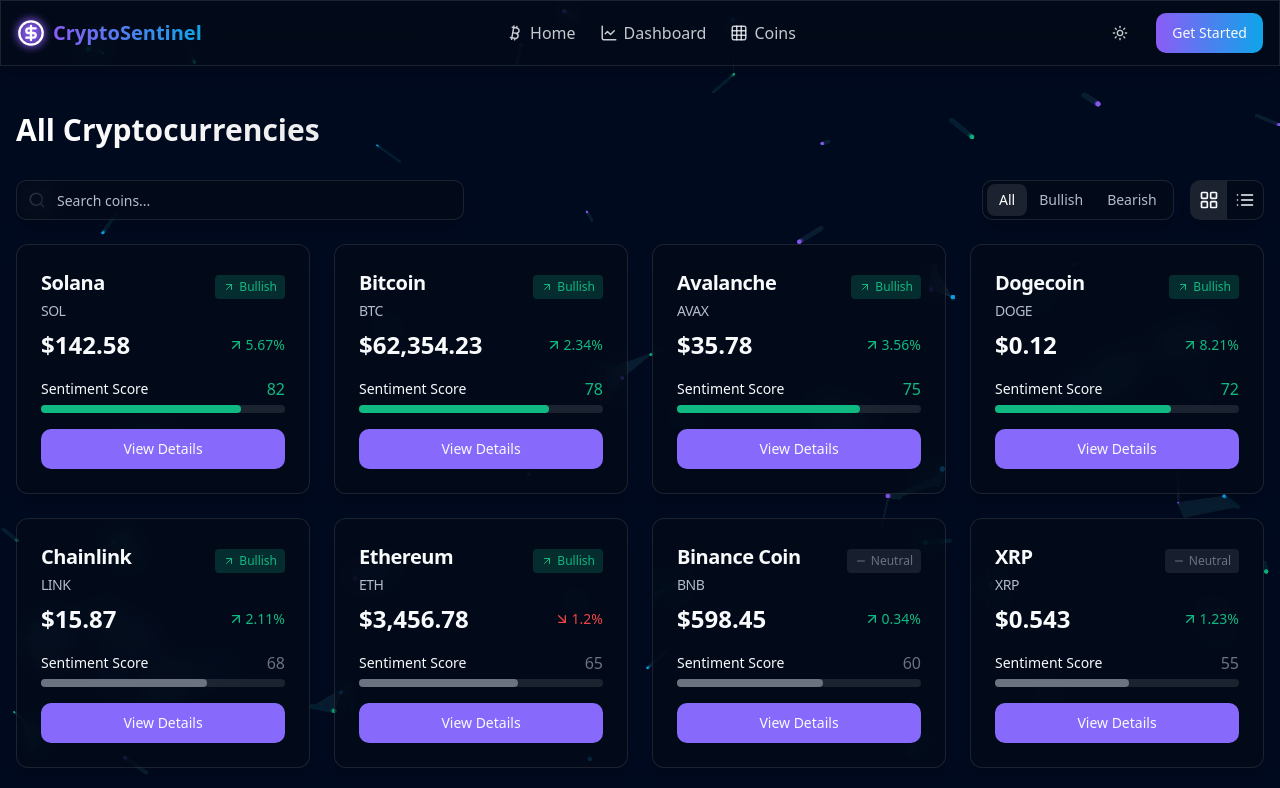
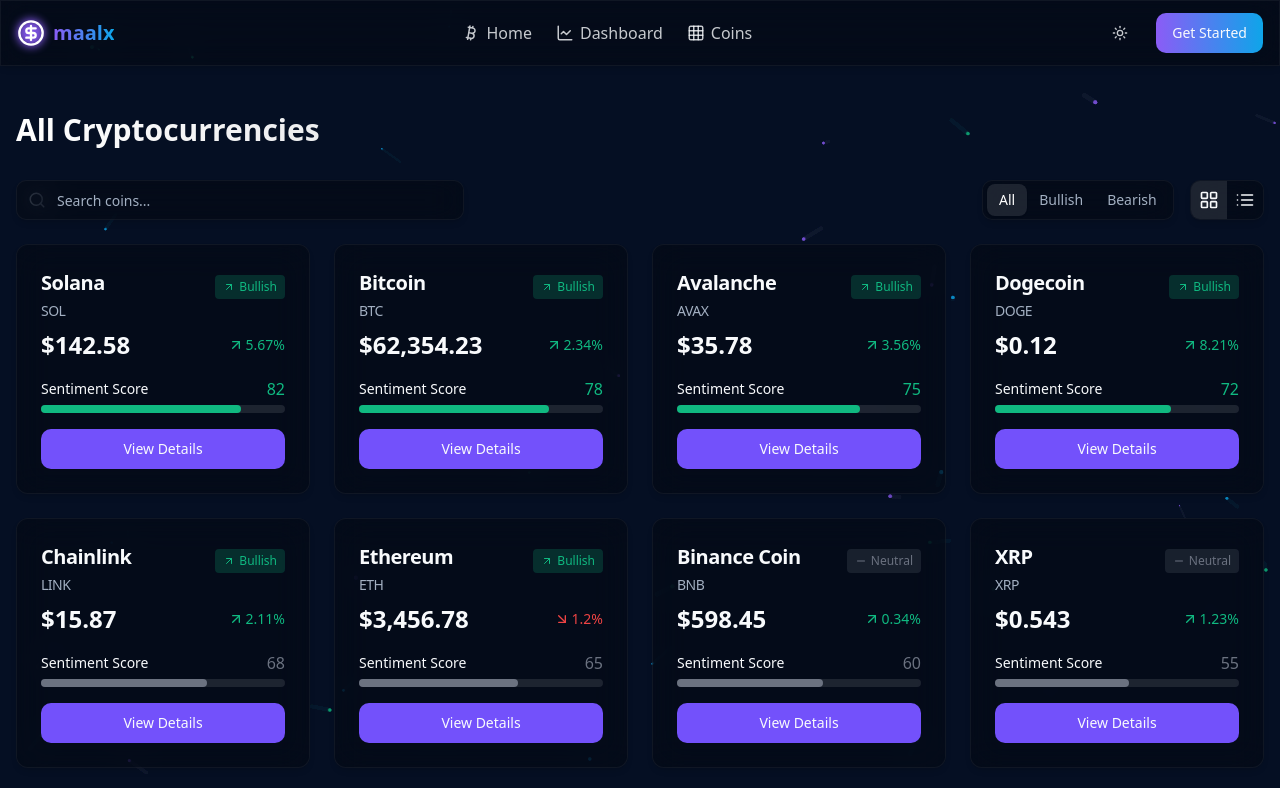
Before and after one commit to aasthachordia/crypto-pulse-nexus, a React (Vite) app: page /coins in a window 1280 px wide. Shown: the top 788 px of the page. Built offline with nearby package versions, Linux system fonts and the light colour scheme.

Commit message:
Refactor: Update site appearance
- Changed the site's background and overall color scheme to a darker tone.
- Updated the site's name to "maalx".

```diff
--- a/index.html
+++ b/index.html
@@ -1,19 +1,20 @@
+
 <!DOCTYPE html>
 <html lang="en">
   <head>
     <meta charset="UTF-8" />
     <meta name="viewport" content="width=device-width, initial-scale=1.0" />
-    <title>crypto-pulse-nexus</title>
-    <meta name="description" content="Lovable Generated Project" />
-    <meta name="author" content="Lovable" />
+    <title>maalx</title>
+    <meta name="description" content="Advanced Crypto Sentiment Analysis" />
+    <meta name="author" content="maalx" />
 
-    <meta property="og:title" content="crypto-pulse-nexus" />
-    <meta property="og:description" content="Lovable Generated Project" />
+    <meta property="og:title" content="maalx" />
+    <meta property="og:description" content="Advanced Crypto Sentiment Analysis" />
     <meta property="og:type" content="website" />
     <meta property="og:image" content="https://lovable.dev/opengraph-image-p98pqg.png" />
 
     <meta name="twitter:card" content="summary_large_image" />
-    <meta name="twitter:site" content="@lovable_dev" />
+    <meta name="twitter:site" content="@maalx" />
     <meta name="twitter:image" content="https://lovable.dev/opengraph-image-p98pqg.png" />
   </head>
 
--- a/src/components/layout/Navbar.tsx
+++ b/src/components/layout/Navbar.tsx
@@ -26,7 +26,7 @@ const Navbar = () => {
   };
 
   return (
-    <nav className="fixed top-0 left-0 right-0 z-50 glassmorphism border-b border-white/10">
+    <nav className="fixed top-0 left-0 right-0 z-50 glassmorphism border-b border-white/5">
       <div className="container mx-auto px-4 py-3">
         <div className="flex items-center justify-between">
           <Link to="/" className="flex items-center gap-2">
@@ -35,7 +35,7 @@ const Navbar = () => {
               <CircleDollarSign size={28} className="text-white relative z-10" />
             </div>
             <span className="text-xl font-bold bg-gradient-to-r from-crypto-neon-purple to-crypto-neon-blue text-transparent bg-clip-text">
-              CryptoSentinel
+              maalx
             </span>
           </Link>
 
@@ -80,7 +80,7 @@ const Navbar = () => {
 
       {/* Mobile menu */}
       {isOpen && (
-        <div className="md:hidden glassmorphism border-t border-white/10 py-4 px-4">
+        <div className="md:hidden glassmorphism border-t border-white/5 py-4 px-4">
           <div className="flex flex-col space-y-4">
             <Link
               to="/"
@@ -106,7 +106,7 @@ const Navbar = () => {
               <Grid size={18} />
               <span>Coins</span>
             </Link>
-            <div className="flex items-center justify-between pt-3 border-t border-white/10">
+            <div className="flex items-center justify-between pt-3 border-t border-white/5">
               <Button variant="ghost" size="icon" onClick={toggleDarkMode}>
                 {darkMode ? (
                   <Sun size={20} className="text-foreground/80" />
--- a/src/components/ui/particle-background.tsx
+++ b/src/components/ui/particle-background.tsx
@@ -30,23 +30,23 @@ const ParticleBackground = () => {
     resizeCanvas();
 
     // Create particles
-    const particleCount = Math.floor(window.innerWidth / 15); // Responsive particle count
+    const particleCount = Math.floor(window.innerWidth / 20); // Reduced particle count
     const particles: Particle[] = [];
 
     const colors = [
-      'rgba(139, 92, 246, 0.5)', // purple
-      'rgba(14, 165, 233, 0.5)', // blue
-      'rgba(16, 185, 129, 0.5)', // green
+      'rgba(139, 92, 246, 0.3)', // purple (dimmed)
+      'rgba(14, 165, 233, 0.3)', // blue (dimmed)
+      'rgba(16, 185, 129, 0.3)', // green (dimmed)
     ];
 
     for (let i = 0; i < particleCount; i++) {
       particles.push({
         x: Math.random() * canvas.width,
         y: Math.random() * canvas.height,
-        radius: Math.random() * 2 + 0.5,
+        radius: Math.random() * 1.5 + 0.5, // Slightly smaller particles
         color: colors[Math.floor(Math.random() * colors.length)],
-        vx: (Math.random() - 0.5) * 0.15,
-        vy: (Math.random() - 0.5) * 0.15
+        vx: (Math.random() - 0.5) * 0.12, // Slower movement
+        vy: (Math.random() - 0.5) * 0.12  // Slower movement
       });
     }
 
@@ -54,8 +54,8 @@ const ParticleBackground = () => {
     const animate = () => {
       requestAnimationFrame(animate);
 
-      // Clear canvas with slight fade effect for trails
-      ctx.fillStyle = 'rgba(17, 24, 39, 0.05)';
+      // Clear canvas with slight fade effect for trails (darker)
+      ctx.fillStyle = 'rgba(17, 24, 39, 0.1)';
       ctx.fillRect(0, 0, canvas.width, canvas.height);
 
       // Update and draw particles
@@ -82,10 +82,10 @@ const ParticleBackground = () => {
           const dy = particle.y - particles[j].y;
           const distance = Math.sqrt(dx * dx + dy * dy);
 
-          if (distance < 100) { // Only connect nearby particles
+          if (distance < 80) { // Only connect nearby particles
             ctx.beginPath();
-            ctx.strokeStyle = `rgba(255, 255, 255, ${0.03 * (1 - distance / 100)})`;
-            ctx.lineWidth = 0.5;
+            ctx.strokeStyle = `rgba(255, 255, 255, ${0.02 * (1 - distance / 80)})`; // Dimmer connections
+            ctx.lineWidth = 0.3; // Thinner lines
             ctx.moveTo(particle.x, particle.y);
             ctx.lineTo(particles[j].x, particles[j].y);
             ctx.stroke();
--- a/src/index.css
+++ b/src/index.css
@@ -5,44 +5,44 @@
 
 @layer base {
   :root {
-    --background: 222 47% 5%;
+    --background: 222 47% 3%;
     --foreground: 210 40% 98%;
 
-    --card: 222 47% 10%;
+    --card: 222 47% 8%;
     --card-foreground: 210 40% 98%;
 
-    --popover: 222 47% 10%;
+    --popover: 222 47% 8%;
     --popover-foreground: 210 40% 98%;
 
-    --primary: 252 95% 70%;
+    --primary: 252 95% 65%;
     --primary-foreground: 210 40% 98%;
 
-    --secondary: 222 47% 15%;
+    --secondary: 222 47% 12%;
     --secondary-foreground: 210 40% 98%;
 
-    --muted: 222 47% 15%;
-    --muted-foreground: 215 20% 75%;
+    --muted: 222 47% 12%;
+    --muted-foreground: 215 20% 70%;
 
-    --accent: 194 95% 50%;
+    --accent: 194 95% 45%;
     --accent-foreground: 210 40% 98%;
 
     --destructive: 0 62.8% 50.6%;
     --destructive-foreground: 210 40% 98%;
 
-    --border: 222 47% 20%;
-    --input: 222 47% 20%;
-    --ring: 252 95% 70%;
+    --border: 222 47% 15%;
+    --input: 222 47% 15%;
+    --ring: 252 95% 65%;
 
     --radius: 0.75rem;
 
-    --sidebar-background: 222 47% 8%;
+    --sidebar-background: 222 47% 6%;
     --sidebar-foreground: 210 40% 98%;
-    --sidebar-primary: 252 95% 70%;
+    --sidebar-primary: 252 95% 65%;
     --sidebar-primary-foreground: 0 0% 100%;
-    --sidebar-accent: 222 47% 15%;
+    --sidebar-accent: 222 47% 12%;
     --sidebar-accent-foreground: 210 40% 98%;
-    --sidebar-border: 222 47% 20%;
-    --sidebar-ring: 252 95% 70%;
+    --sidebar-border: 222 47% 15%;
+    --sidebar-ring: 252 95% 65%;
   }
 }
 
@@ -53,8 +53,9 @@
 
   body {
     @apply bg-background text-foreground;
-    background-image: radial-gradient(rgba(139, 92, 246, 0.1) 1px, transparent 0),
-      radial-gradient(rgba(14, 165, 233, 0.1) 1px, transparent 0);
+    background-image:
+      radial-gradient(rgba(139, 92, 246, 0.07) 1px, transparent 0),
+      radial-gradient(rgba(14, 165, 233, 0.07) 1px, transparent 0);
     background-size: 40px 40px;
     background-position: 0 0, 20px 20px;
   }
@@ -62,18 +63,18 @@
 
 @layer utilities {
   .glassmorphism {
-    @apply bg-background/40 backdrop-blur-lg border border-white/10 shadow-lg;
+    @apply bg-background/40 backdrop-blur-lg border border-white/5 shadow-md;
   }
 
   .text-glow {
-    text-shadow: 0 0 10px rgba(139, 92, 246, 0.7), 0 0 20px rgba(139, 92, 246, 0.5);
+    text-shadow: 0 0 10px rgba(139, 92, 246, 0.5), 0 0 20px rgba(139, 92, 246, 0.3);
   }
 
   .text-glow-blue {
-    text-shadow: 0 0 10px rgba(14, 165, 233, 0.7), 0 0 20px rgba(14, 165, 233, 0.5);
+    text-shadow: 0 0 10px rgba(14, 165, 233, 0.5), 0 0 20px rgba(14, 165, 233, 0.3);
   }
 
   .text-glow-green {
-    text-shadow: 0 0 10px rgba(16, 185, 129, 0.7), 0 0 20px rgba(16, 185, 129, 0.5);
+    text-shadow: 0 0 10px rgba(16, 185, 129, 0.5), 0 0 20px rgba(16, 185, 129, 0.3);
   }
 }
--- a/src/pages/Index.tsx
+++ b/src/pages/Index.tsx
@@ -58,7 +58,7 @@ const Index = () => {
               </Button>
             </Link>
             <Link to="/coins">
-              <Button variant="outline" className="text-lg px-8 py-6 border-white/20 hover:bg-white/5">
+              <Button variant="outline" className="text-lg px-8 py-6 border-white/10 hover:bg-white/5">
                 Explore Now <ArrowRight className="ml-2" size={18} />
               </Button>
             </Link>
@@ -165,7 +165,7 @@ const Index = () => {
       {/* CTA Section */}
       <section className="py-20 px-4">
         <div className="container mx-auto text-center max-w-4xl">
-          <div className="glassmorphism rounded-2xl p-10 border border-white/10 shadow-neon-glow">
+          <div className="glassmorphism rounded-2xl p-10 border border-white/5 shadow-neon-glow">
             <h2 className="text-3xl md:text-4xl font-bold mb-6 bg-gradient-to-r from-crypto-neon-purple to-crypto-neon-blue text-transparent bg-clip-text">
               Stay Ahead of the Market
             </h2>
@@ -180,12 +180,12 @@ const Index = () => {
       </section>
 
       {/* Footer */}
-      <footer className="border-t border-white/10 py-10 px-4">
+      <footer className="border-t border-white/5 py-10 px-4">
         <div className="container mx-auto">
           <div className="flex flex-col md:flex-row justify-between items-center">
             <div className="flex items-center gap-2 mb-4 md:mb-0">
               <span className="text-xl font-bold bg-gradient-to-r from-crypto-neon-purple to-crypto-neon-blue text-transparent bg-clip-text">
-                CryptoSentinel
+                maalx
               </span>
               <span className="text-sm text-muted-foreground">© 2025</span>
             </div>
```
